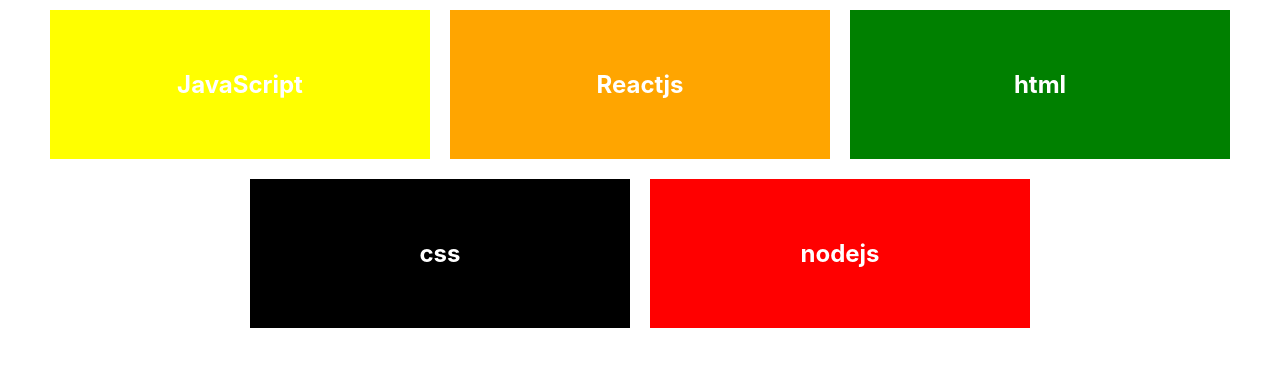
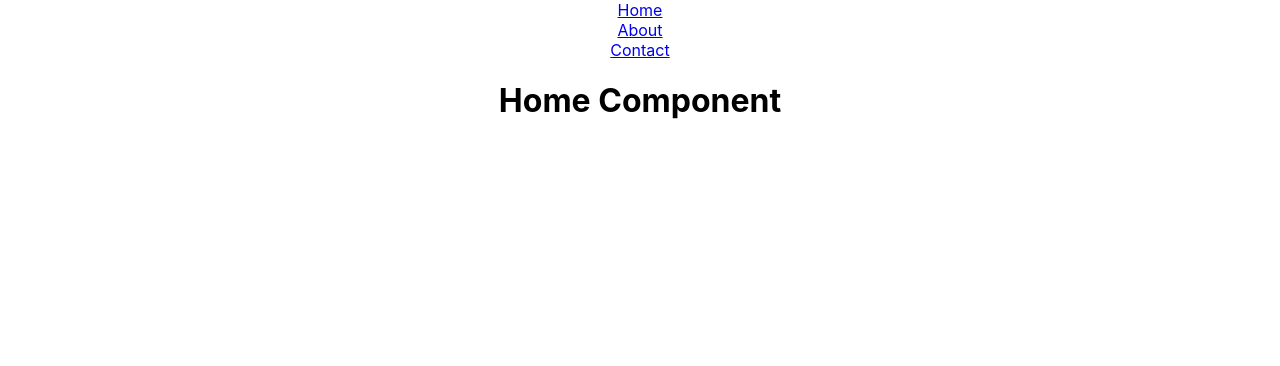
Before and after one commit to suresh9058/reactjs_ashokit_august_batch, a React (Create React App) app: page / in a window 1280 px wide. Shown: the top 366 px of the page. Built offline with nearby package versions, Linux system fonts and the light colour scheme.

Commit message:
react router part 1.

```diff
--- a/package.json
+++ b/package.json
@@ -8,6 +8,7 @@
     "@testing-library/user-event": "^13.5.0",
     "react": "^18.2.0",
     "react-dom": "^18.2.0",
+    "react-router-dom": "^6.4.0",
     "react-scripts": "5.0.1",
     "web-vitals": "^2.1.4"
   },
--- a/src/App.js
+++ b/src/App.js
@@ -17,6 +17,7 @@
 import ReactParentChild from './ReactParentChild';
 import ColorCard from './ColorCard';
 import ColorContainer from './ColorContainer';
+import ReactRouterExample from './ReactRouterExample';
 // import Footer from './ErrorHandling';
 
 // class App extends React.Component {
@@ -71,8 +72,9 @@
       {/* <ReactParentChild /> */}
       {/* <ColorCard />
       <ColorCard /> */}
-      <ColorContainer />
+      {/* <ColorContainer /> */}
       {/* </header> */}
+      <ReactRouterExample />
     </div>
   );
 }
--- /dev/null
+++ b/src/ReactRouterExample.js
@@ -0,0 +1,49 @@
+import {Routes, Route, Link, useNavigate} from 'react-router-dom';
+
+function Home() {
+    return <h1>Home Component</h1>
+}
+
+function About() {
+    return <h1>About Component</h1>
+}
+
+function ContactUS() {
+    return <h1>ContactUS Component</h1>
+}
+
+function NotFound() {
+    const navigate = useNavigate();
+    return (
+        <>
+            <h1>NotFound Component</h1>
+            <button onClick={()=>navigate('/')}>Go Back to Home</button>
+        </>
+    )
+}
+
+function NavBar() {
+    return (
+        <nav>
+            <Link to="/">Home</Link><br></br>
+            <Link to="/about">About</Link><br></br>
+            <Link to="/contact">Contact</Link><br></br>
+        </nav>
+    )
+}
+
+function ReactRouterExample() {
+    return (
+        <>
+        <NavBar />
+        <Routes>
+            <Route path="/" element={<Home />} />
+            <Route path="/about" element={<About />} />
+            <Route path="/contact" element={<ContactUS />} />
+            <Route path="*" element={<NotFound />} />
+        </Routes>
+        </>
+    )
+}
+
+export default ReactRouterExample;
--- a/src/index.js
+++ b/src/index.js
@@ -3,11 +3,14 @@
 import './index.css';
 import App from './App';
 import reportWebVitals from './reportWebVitals';
+import {BrowserRouter} from 'react-router-dom';
 
 const root = ReactDOM.createRoot(document.getElementById('root'));
 root.render(
   // <React.StrictMode>
-    <App />
+  <BrowserRouter>
+      <App />
+   </BrowserRouter>
   // </React.StrictMode>
 );
 
```
Also changed, not shown: 1 other file (tests, documents, lock files or other folders).
